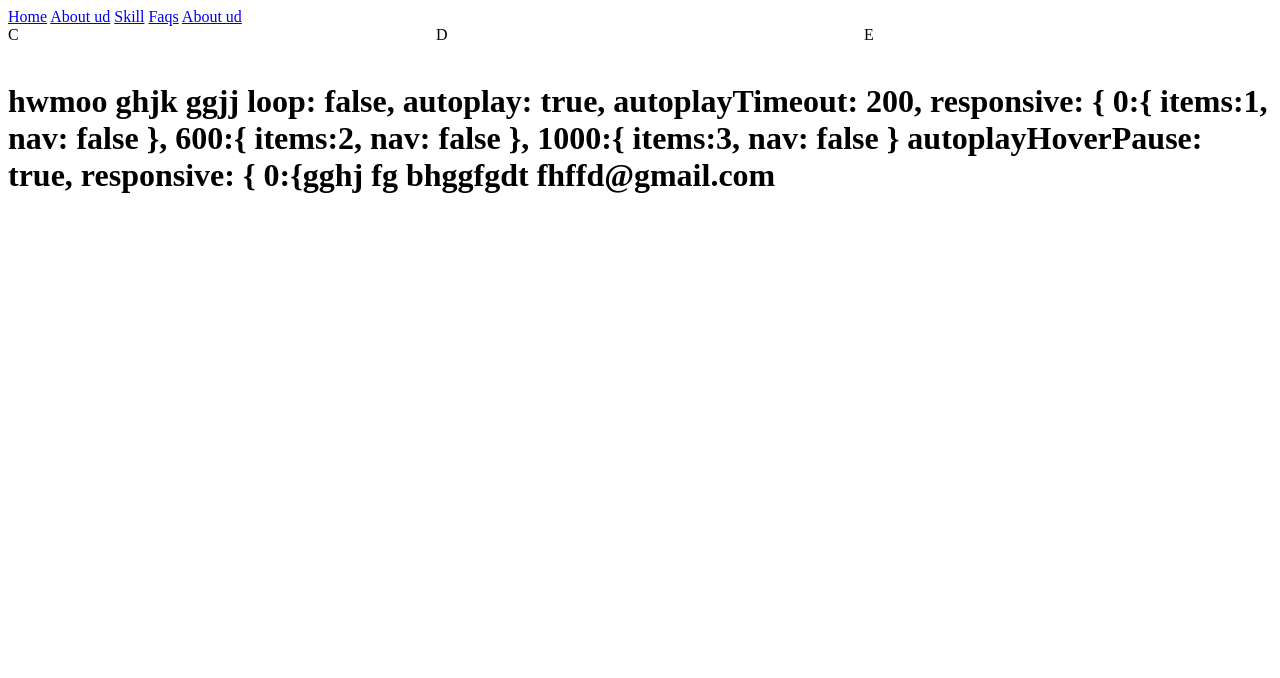
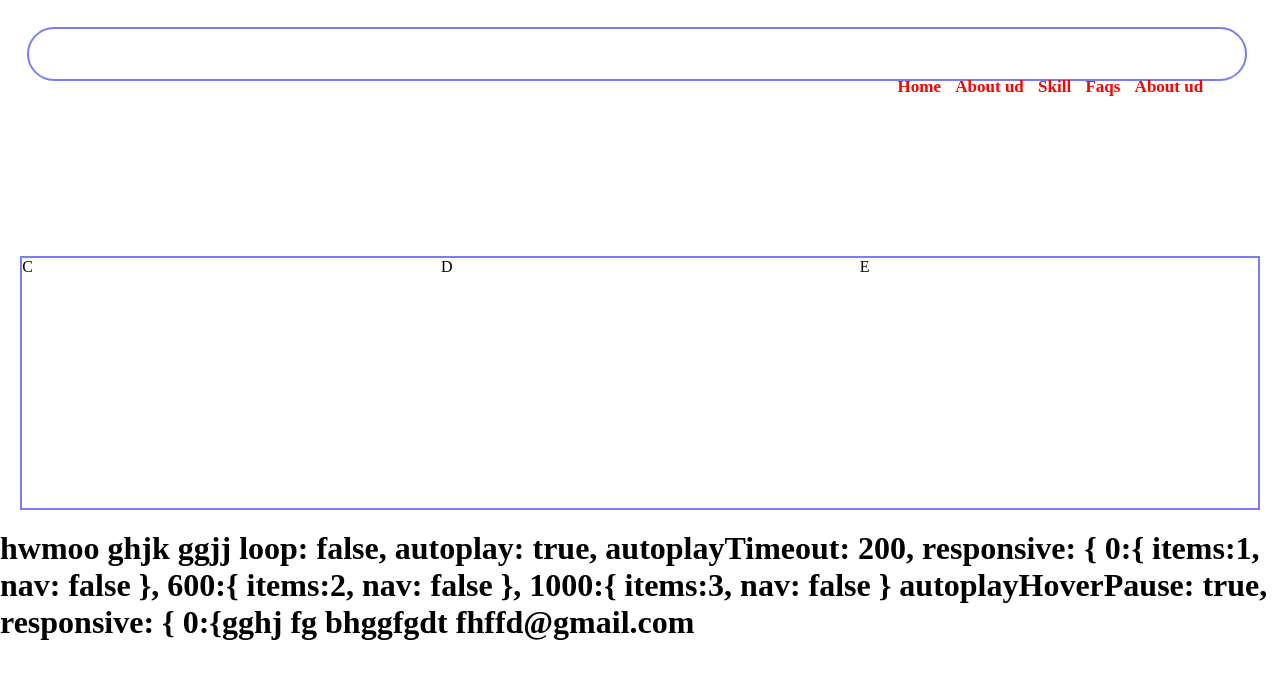
Before and after one commit to Aditya121-bot/Aditya-savita.github.io, a plain HTML site: page Index.html in a window 1280 px wide. Drawn offline with nearby package versions, Linux system fonts and the light colour scheme.

Commit message:
Update Index.html

```diff
--- a/Index.html
+++ b/Index.html
@@ -63,6 +63,88 @@ ggjj loop: false,
              0:{gghj
 fg bhggfgdt fhffd@gmail.com
       </h1>
+<style>
+
+
+            body {
+
+    box-sizing:border-box ;
+}
+
+ *{
+
+  margin:0;padding:0;
+}
+#nav{
+   min-width:95%;
+   place-item:center ;
+   display:grid;
+   max-width:100%;
+   border:1px solid white;
+   position:fixed ;
+   height:70px;
+   top:0; width:100%;
+   background-color:white;
+   box-shadow:1px 10px white;
+
+
+}
+a{
+    color:red;
+    text-decoration:none;
+    margin:5px;
+
+
+}
+nav{
+border-radius:30px;
+    position:sticky;width:100%;
+    border:2px solid #787ff6;
+    height:50px;
+    margin:2%;
+    display:flex;
+   font-size:17px;
+   text-align:center ;
+    min-width:90%;
+   max-width:105%;
+    background-color:white;
+    position:fixed;
+   width:95%;
+    color:red;
+    font-weight:bold;
+    justify-content:flex-end;
+    text-decoration:none;
+  border-image: linear-gradient(red,green,blue));
+  border-image-slice: 1;
+
+}
+
+#inner_nav{
+
+
+    float:right ;
+    margin-right:3%;
+    margin-top:4%;
+
+}
+
+
+
+.wrapper{
+    border:2px solid #787ff6;
+    height:250px;
+
+    margin:20px;
+}
+
+.carousel owl-carousel{
+
+    position:fixed;background-color:red;
+}
+#main{
+    margin-top:20%;
+}
+        </style>
     <script>
 
 
```
